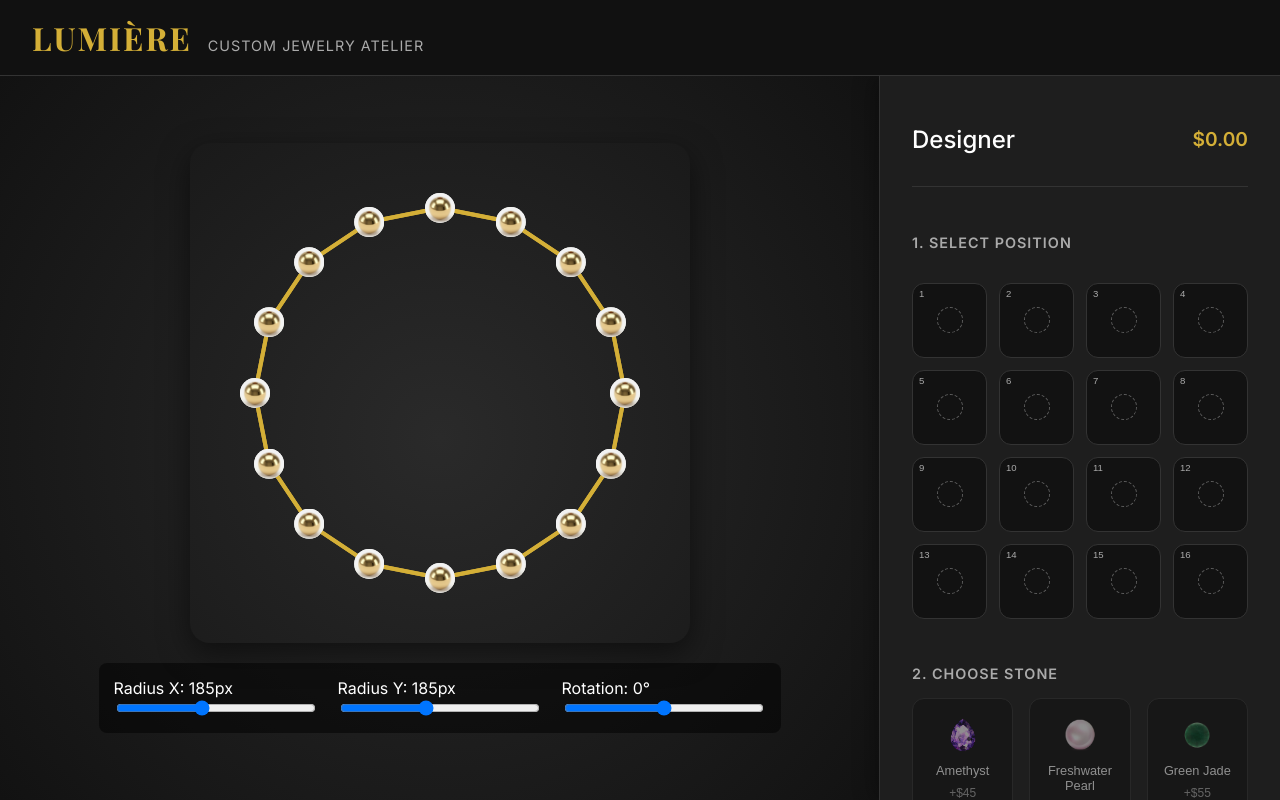
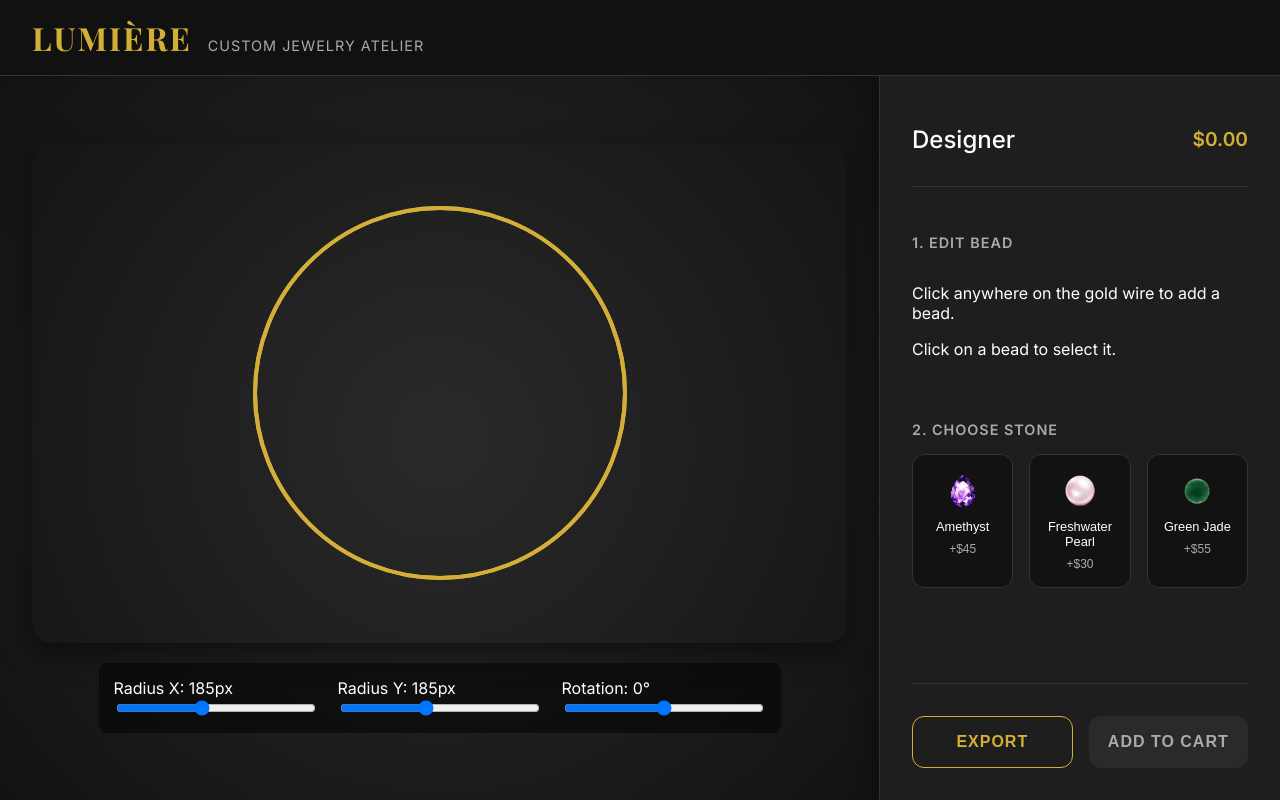
Before and after one commit to prem-kumar-fsdev/jewelry-creator, a React (Vite) app: page / in a window 1280 px wide. Built offline with nearby package versions, Linux system fonts and the light colour scheme.

Commit message:
Custom Bead Placement

```diff
--- a/src/components/CanvasPreview.jsx
+++ b/src/components/CanvasPreview.jsx
@@ -1,19 +1,89 @@
 import React, { useEffect, useRef, useState } from "react";
 import { BASE_CONFIG, COMPONENTS } from "../data/jewelryData";
-import { calculatePositions } from "../utils/geometry";
+import { getPointOnEllipse, getAngleFromPoint, isClickNearEllipse } from "../utils/geometry";
 
 const loadImage = (src) =>
     new Promise((resolve, reject) => {
         const img = new Image();
-        img.crossOrigin = "anonymous"; // Good practice
+        img.crossOrigin = "anonymous";
         img.onload = () => resolve(img);
         img.onerror = () => reject(new Error(`Failed to load ${src}`));
         img.src = src;
     });
 
-const CanvasPreview = ({ configuration, onCanvasReady, calibration }) => {
+const CanvasPreview = ({ configuration, onCanvasReady, calibration, onCanvasClick }) => {
     const canvasRef = useRef(null);
     const [isDrawing, setIsDrawing] = useState(false);
+
+    // Helpers to get current layout
+    const getLayout = () => {
+        const layout = { ...BASE_CONFIG.layout };
+        if (calibration) {
+            layout.radiusX = calibration.radiusX;
+            layout.radiusY = calibration.radiusY;
+            const radOffset = (calibration.rotation * Math.PI) / 180;
+            layout.startAngle += radOffset;
+            layout.endAngle += radOffset;
+        }
+        return layout;
+    };
+
+    const handleCanvasClickEvent = (e) => {
+        const canvas = canvasRef.current;
+        if (!canvas) return;
+
+        const rect = canvas.getBoundingClientRect();
+
+        // Map Click to Canvas Coordinate Space (500x500 base)
+        const x = (e.clientX - rect.left) * (BASE_CONFIG.dimensions.width / rect.width);
+        const y = (e.clientY - rect.top) * (BASE_CONFIG.dimensions.height / rect.height);
+
+        console.log(`Canvas Click at: ${x.toFixed(1)}, ${y.toFixed(1)}`);
+
+        const layout = getLayout();
+
+        // 1. Check if clicked on an existing item
+        // Reduced threshold to allow placing beads closer together
+        const CLICK_THRESHOLD = 20;
+        let clickedItem = null;
+
+        for (let item of configuration) {
+            const pos = getPointOnEllipse(item.angle, layout);
+            const dist = Math.sqrt(Math.pow(x - pos.x, 2) + Math.pow(y - pos.y, 2));
+            if (dist < CLICK_THRESHOLD) {
+                clickedItem = item;
+                break;
+            }
+        }
+
+        if (clickedItem) {
+            console.log("Selected Item:", clickedItem.uuid);
+            onCanvasClick({ type: 'select', uuid: clickedItem.uuid });
+        } else {
+            // 2. Check if clicked near the ellipse wire
+            const isNear = isClickNearEllipse(x, y, layout, 40);
+
+            if (isNear) {
+                const angle = getAngleFromPoint(x, y, layout.centerX, layout.centerY);
+                const newPos = getPointOnEllipse(angle, layout);
+
+                // Collision Check: Ensure we don't place it on top of another bead
+                const MIN_GAP = 28; // Allow placing beads almost touching (Gold bead ~30px)
+
+                const isTooClose = configuration.some(item => {
+                    const existingPos = getPointOnEllipse(item.angle, layout);
+                    const dist = Math.sqrt(Math.pow(newPos.x - existingPos.x, 2) + Math.pow(newPos.y - existingPos.y, 2));
+                    return dist < MIN_GAP;
+                });
+
+                if (isTooClose) {
+                    console.log("Too close to existing bead");
+                } else {
+                    onCanvasClick({ type: 'add', angle });
+                }
+            }
+        }
+    };
 
     useEffect(() => {
         let active = true;
@@ -26,64 +96,54 @@ const CanvasPreview = ({ configuration, onCanvasReady, calibration }) => {
             const ctx = canvas.getContext("2d");
             const { width, height } = BASE_CONFIG.dimensions;
 
-            // Handle high-DPI displays
             const dpr = window.devicePixelRatio || 1;
             canvas.width = width * dpr;
             canvas.height = height * dpr;
             ctx.scale(dpr, dpr);
 
-            canvas.style.width = `${width}px`;
-            canvas.style.height = `${height}px`;
+            // Set display size
+            canvas.style.width = "100%";
+            canvas.style.maxWidth = `${width}px`;
+            canvas.style.height = "auto";
+            canvas.style.aspectRatio = `${width}/${height}`;
 
             ctx.clearRect(0, 0, width, height);
 
             try {
-                // 1. Calculate Positions
-                // Apply calibration if available
-                const layout = { ...BASE_CONFIG.layout };
-                if (calibration) {
-                    layout.radiusX = calibration.radiusX;
-                    layout.radiusY = calibration.radiusY;
-                    const radOffset = (calibration.rotation * Math.PI) / 180;
-                    layout.startAngle += radOffset;
-                    layout.endAngle += radOffset;
-                }
-                const positions = calculatePositions(BASE_CONFIG.slotCount, layout);
+                const layout = getLayout();
 
-                // 2. Prepare Render Items (Base beads + Configured stones)
+                // 1. Prepare Items
+                const positions = configuration.map(item => ({
+                    ...item,
+                    ...getPointOnEllipse(item.angle, layout)
+                }));
+
                 const baseBeadImg = await loadImage(BASE_CONFIG.baseBeadImage);
 
-                // Draw Wire connecting points (simple styling)
-                if (positions.length > 0) {
-                    ctx.beginPath();
-                    ctx.strokeStyle = '#d4af37'; // Gold color
-                    ctx.lineWidth = 4;
-                    ctx.lineCap = 'round';
-                    ctx.lineJoin = 'round';
+                // 2. Draw Wire
+                ctx.beginPath();
+                ctx.ellipse(
+                    layout.centerX,
+                    layout.centerY,
+                    layout.radiusX || layout.radius,
+                    layout.radiusY || layout.radius,
+                    0, 0, Math.PI * 2
+                );
+                ctx.strokeStyle = '#d4af37';
+                ctx.lineWidth = 4;
+                ctx.stroke();
 
-                    const first = positions[0];
-                    ctx.moveTo(first.x, first.y);
-                    for (let i = 1; i < positions.length; i++) {
-                        const p = positions[i];
-                        ctx.lineTo(p.x, p.y);
-                    }
-                    // Close loop
-                    ctx.lineTo(first.x, first.y);
-                    ctx.stroke();
-                }
+                // 3. Prepare Render Queue
+                const renderQueue = await Promise.all(
+                    positions.map(async (pos) => {
+                        let img;
+                        let size = 30;
 
-                // Prepare promises for all items
-                const renderQueue = await Promise.all(
-                    positions.map(async (pos, index) => {
-                        const stoneId = configuration[index];
-                        let img;
-                        let size = 30; // Default base bead size
-
-                        if (stoneId) {
-                            const compData = COMPONENTS.find(c => c.id === stoneId);
+                        if (pos.id) {
+                            const compData = COMPONENTS.find(c => c.id === pos.id);
                             if (compData) {
                                 img = await loadImage(compData.image);
-                                size = compData.width; // Use stone size
+                                size = compData.width;
                             } else {
                                 img = baseBeadImg;
                             }
@@ -97,40 +157,28 @@ const CanvasPreview = ({ configuration, onCanvasReady, calibration }) => {
                             y: pos.y,
                             width: size,
                             height: size,
-                            index // Keep track of index if needed
+                            uuid: pos.uuid
                         };
                     })
                 );
 
-                // 3. Sort by Y-coordinate for simplistic depth handling
-                // Lower Y (top of screen) = Background = Draw First
-                // Higher Y (bottom of screen) = Foreground = Draw Last
+                // 4. Sort by Y for depth
                 renderQueue.sort((a, b) => a.y - b.y);
 
-                // 4. Draw All
+                // 5. Draw Items
                 renderQueue.forEach(item => {
                     const { img, x, y, width, height } = item;
 
                     ctx.save();
-                    // Optional: Clip to circle for beads if they are square images
-                    // But assume transparent PNGs for now.
-                    // If base bead has white background, we might want to clip it circular.
-                    // Let's try circular clipping for base beads only?
-                    // Or just draw.
-
                     if (img === baseBeadImg) {
-                        // Clip to circle to remove potential white corners from generated image
                         ctx.beginPath();
                         ctx.arc(x, y, width / 2, 0, Math.PI * 2);
                         ctx.closePath();
                         ctx.clip();
-                        // Draw slightly larger to fill clip
                         ctx.drawImage(img, x - width / 2, y - height / 2, width, height);
                     } else {
-                        // Stones are usually pre-cut
                         ctx.drawImage(img, x - width / 2, y - height / 2, width, height);
                     }
-
                     ctx.restore();
                 });
 
@@ -146,11 +194,8 @@ const CanvasPreview = ({ configuration, onCanvasReady, calibration }) => {
         return () => {
             active = false;
         };
-    }, [configuration]);
+    }, [configuration, calibration]);
 
-    // Expose canvas ref via callback if needed, or just let parent access via ref if we used forwardRef
-    // But here we just use it for display.
-    // We can pass the ref up if we want to export.
     useEffect(() => {
         if (onCanvasReady) {
             onCanvasReady(canvasRef);
@@ -158,10 +203,15 @@ const CanvasPreview = ({ configuration, onCanvasReady, calibration }) => {
     }, [onCanvasReady]);
 
     return (
-        <div className="canvas-container relative">
-            <canvas ref={canvasRef} className="rounded-lg shadow-2xl" />
+        <div className="canvas-container relative" style={{ width: '100%', display: 'flex', justifyContent: 'center' }}>
+            <canvas
+                ref={canvasRef}
+                className="rounded-lg shadow-2xl"
+                onClick={handleCanvasClickEvent}
+                style={{ cursor: 'pointer', maxWidth: '100%' }}
+            />
             {isDrawing && (
-                <div className="absolute inset-0 flex items-center justify-center bg-black/20 rounded-lg">
+                <div className="absolute inset-0 flex items-center justify-center bg-black/20 rounded-lg pointer-events-none">
                     <div className="animate-spin rounded-full h-8 w-8 border-b-2 border-white"></div>
                 </div>
             )}
--- a/src/components/Controls.jsx
+++ b/src/components/Controls.jsx
@@ -3,21 +3,21 @@ import { COMPONENTS } from "../data/jewelryData";
 
 const Controls = ({
     configuration,
-    activeSlot,
-    onSelectSlot,
+    activeItemUuid,
     onSelectStone,
     onRemove,
     onClear,
     onExport,
     onAddToCart
 }) => {
-    const totalPrice = configuration.reduce((sum, id) => {
-        if (!id) return sum;
-        const comp = COMPONENTS.find((c) => c.id === id);
+    const totalPrice = configuration.reduce((sum, item) => {
+        if (!item.id) return sum;
+        const comp = COMPONENTS.find((c) => c.id === item.id);
         return sum + (comp ? comp.price : 0);
     }, 0);
 
-    const filledCount = configuration.filter(Boolean).length;
+    const activeItem = activeItemUuid ? configuration.find(i => i.uuid === activeItemUuid) : null;
+    const activeComp = activeItem && activeItem.id ? COMPONENTS.find(c => c.id === activeItem.id) : null;
 
     return (
         <div className="controls-panel">
@@ -28,58 +28,40 @@ const Controls = ({
 
             <div className="section">
                 <div className="section-header">
-                    <h3>1. Select Position</h3>
-                    {filledCount > 0 && (
+                    <h3>1. Edit Bead</h3>
+                    {configuration.length > 0 && (
                         <button className="text-btn danger" onClick={onClear}>
                             Clear All
                         </button>
                     )}
                 </div>
 
-                <div className="slots-grid">
-                    {configuration.map((id, index) => {
-                        const comp = id ? COMPONENTS.find((c) => c.id === id) : null;
-                        const isActive = activeSlot === index;
-
-                        return (
-                            <button
-                                key={index}
-                                className={`slot-btn ${isActive ? "active" : ""} ${id ? "filled" : "empty"}`}
-                                onClick={() => onSelectSlot(index)}
-                                title={`Position ${index + 1}`}
-                            >
-                                <span className="slot-number">{index + 1}</span>
-                                {comp ? (
-                                    <img src={comp.image} alt={comp.name} />
-                                ) : (
-                                    <span className="slot-placeholder"></span>
-                                )}
-                                {id && isActive && (
-                                    <span
-                                        className="slot-remove"
-                                        onClick={(e) => {
-                                            e.stopPropagation();
-                                            onRemove(index);
-                                        }}
-                                    >
-                                        ×
-                                    </span>
-                                )}
+                {!activeItem ? (
+                    <div className="instruction-box">
+                        <p>Click anywhere on the gold wire to add a bead.</p>
+                        <p>Click on a bead to select it.</p>
+                    </div>
+                ) : (
+                    <div className="selected-item-controls">
+                        <div className="selected-info">
+                            <span>Selected: <strong>{activeComp ? activeComp.name : "Base Gold Bead"}</strong></span>
+                            <button className="text-btn danger" onClick={() => onRemove(activeItem.uuid)}>
+                                Remove Bead
                             </button>
-                        );
-                    })}
-                </div>
+                        </div>
+                    </div>
+                )}
             </div>
 
-            <div className="section">
+            <div className={`section ${!activeItem ? 'disabled' : ''}`}>
                 <h3>2. Choose Stone</h3>
-                <div className={`components-grid ${activeSlot === null ? "disabled" : ""}`}>
+                <div className="components-grid">
                     {COMPONENTS.map((comp) => (
                         <button
                             key={comp.id}
-                            className="component-btn"
+                            className={`component-btn ${activeItem && activeItem.id === comp.id ? 'active' : ''}`}
                             onClick={() => onSelectStone(comp.id)}
-                            disabled={activeSlot === null}
+                            disabled={!activeItem}
                             title={comp.name}
                         >
                             <img src={comp.image} alt={comp.name} />
@@ -88,9 +70,6 @@ const Controls = ({
                         </button>
                     ))}
                 </div>
-                {activeSlot === null && (
-                    <p className="hint-text">Select a position above to add a stone.</p>
-                )}
             </div>
 
             <div className="actions" style={{ display: 'flex', gap: '1rem' }}>
@@ -98,14 +77,14 @@ const Controls = ({
                     className="primary-btn"
                     style={{ background: 'transparent', border: '1px solid var(--primary-color)', color: 'var(--primary-color)' }}
                     onClick={onExport}
-                    disabled={filledCount === 0}
+                    disabled={configuration.length === 0}
                 >
                     Export
                 </button>
                 <button
                     className="primary-btn"
                     onClick={onAddToCart}
-                    disabled={filledCount === 0}
+                    disabled={configuration.length === 0}
                 >
                     Add to Cart
                 </button>
--- a/src/components/JewelryConfigurator.jsx
+++ b/src/components/JewelryConfigurator.jsx
@@ -4,39 +4,53 @@ import Controls from "./Controls";
 import { BASE_CONFIG } from "../data/jewelryData";
 
 const JewelryConfigurator = () => {
-    // Initialize with empty slots (null)
-    const [configuration, setConfiguration] = useState(
-        Array(BASE_CONFIG.slotCount).fill(null)
-    );
-    const [activeSlot, setActiveSlot] = useState(null);
+    // Configuration is now an array of objects: { id: string, angle: number, uuid: string }
+    const [configuration, setConfiguration] = useState([]);
+    const [activeItemUuid, setActiveItemUuid] = useState(null);
     const canvasRef = useRef(null);
 
-    const handleSelectSlot = (index) => {
-        setActiveSlot(index);
+    // Initial load - maybe add some default beads?
+    // Let's start empty for "custom" feel, or maybe 4 balanced ones.
+
+    // Helper to generate unique ID
+    const generateUuid = () => Math.random().toString(36).substr(2, 9);
+
+    const handleCanvasClick = (clickData) => {
+        // clickData contains { type: 'add'|'select', ... }
+        if (clickData.type === 'add') {
+            const newItem = {
+                uuid: generateUuid(),
+                id: null, // null = base bead
+                angle: clickData.angle,
+            };
+            setConfiguration(prev => [...prev, newItem]);
+            setActiveItemUuid(newItem.uuid);
+        } else if (clickData.type === 'select') {
+            setActiveItemUuid(clickData.uuid);
+        }
+    };
+
+    const handleItemMove = (uuid, newAngle) => {
+        setConfiguration(prev => prev.map(item =>
+            item.uuid === uuid ? { ...item, angle: newAngle } : item
+        ));
     };
 
     const handleSelectStone = (stoneId) => {
-        if (activeSlot === null) {
-            // If no slot selected, maybe find first empty? Or just ignore.
-            // Let's auto-select first empty if none selected, or just do nothing.
-            // Better UX: Do nothing, user must select slot.
-            alert("Please select a bead position first.");
-            return;
-        }
-        const newConfig = [...configuration];
-        newConfig[activeSlot] = stoneId;
-        setConfiguration(newConfig);
+        if (!activeItemUuid) return;
+        setConfiguration(prev => prev.map(item =>
+            item.uuid === activeItemUuid ? { ...item, id: stoneId } : item
+        ));
     };
 
-    const handleRemove = (index) => {
-        const newConfig = [...configuration];
-        newConfig[index] = null;
-        setConfiguration(newConfig);
+    const handleRemove = (uuid) => {
+        setConfiguration(prev => prev.filter(item => item.uuid !== uuid));
+        if (activeItemUuid === uuid) setActiveItemUuid(null);
     };
 
     const handleClear = () => {
-        setConfiguration(Array(BASE_CONFIG.slotCount).fill(null));
-        setActiveSlot(null);
+        setConfiguration([]);
+        setActiveItemUuid(null);
     };
 
     const handleCanvasReady = (ref) => {
@@ -88,6 +102,7 @@ const JewelryConfigurator = () => {
                     configuration={configuration}
                     onCanvasReady={handleCanvasReady}
                     calibration={calibration}
+                    onCanvasClick={handleCanvasClick}
                 />
 
                 {/* Calibration Controls */}
@@ -141,8 +156,7 @@ const JewelryConfigurator = () => {
             <div className="sidebar">
                 <Controls
                     configuration={configuration}
-                    activeSlot={activeSlot}
-                    onSelectSlot={handleSelectSlot}
+                    activeItemUuid={activeItemUuid}
                     onSelectStone={handleSelectStone}
                     onRemove={handleRemove}
                     onClear={handleClear}
--- a/src/utils/geometry.js
+++ b/src/utils/geometry.js
@@ -1,18 +1,12 @@
 export function calculatePositions(count, layout) {
-  // For fixed slots, we ignore 'count' for spacing and use layout.slotCount if available
-  // But to keep it generic, we'll assume the caller passes the total slot count if they want fixed spacing.
-
+  // Legacy support for fixed count if needed, or we can remove/refactor
+  // But for the new requirement, we likely need specific point calculation.
   const { centerX, centerY, startAngle, endAngle } = layout;
-  // Support both circle (radius) and ellipse (radiusX, radiusY)
   const rx = layout.radiusX || layout.radius;
   const ry = layout.radiusY || layout.radius;
 
+  const step = (endAngle - startAngle) / count;
   const positions = [];
-
-  // If it's a full circle, we usually want equal spacing without the gap at the end
-  // i.e. 0, 90, 180, 270... not 0, 120, 240, 360(same as 0)
-  const isFullCircle = Math.abs((endAngle - startAngle) - Math.PI * 2) < 0.01;
-  const step = (endAngle - startAngle) / count;
 
   for (let i = 0; i < count; i++) {
     const angle = startAngle + i * step;
@@ -23,6 +17,35 @@ export function calculatePositions(count, layout) {
       rotation: 0,
     });
   }
-
   return positions;
 }
+
+export function getPointOnEllipse(angle, layout) {
+  const { centerX, centerY } = layout;
+  const rx = layout.radiusX || layout.radius;
+  const ry = layout.radiusY || layout.radius;
+
+  return {
+    x: centerX + Math.cos(angle) * rx,
+    y: centerY + Math.sin(angle) * ry,
+    angle: angle
+  };
+}
+
+export function getAngleFromPoint(x, y, centerX, centerY) {
+  return Math.atan2(y - centerY, x - centerX);
+}
+
+export function isClickNearEllipse(x, y, layout, threshold = 40) {
+  const { centerX, centerY } = layout;
+  const rx = layout.radiusX || layout.radius;
+  const ry = layout.radiusY || layout.radius;
+
+  // Approximate check: calculate distance from center, compare to radius at that angle
+  const angle = Math.atan2(y - centerY, x - centerX);
+  const ellipseX = centerX + Math.cos(angle) * rx;
+  const ellipseY = centerY + Math.sin(angle) * ry;
+
+  const dist = Math.sqrt(Math.pow(x - ellipseX, 2) + Math.pow(y - ellipseY, 2));
+  return dist <= threshold;
+}
```
